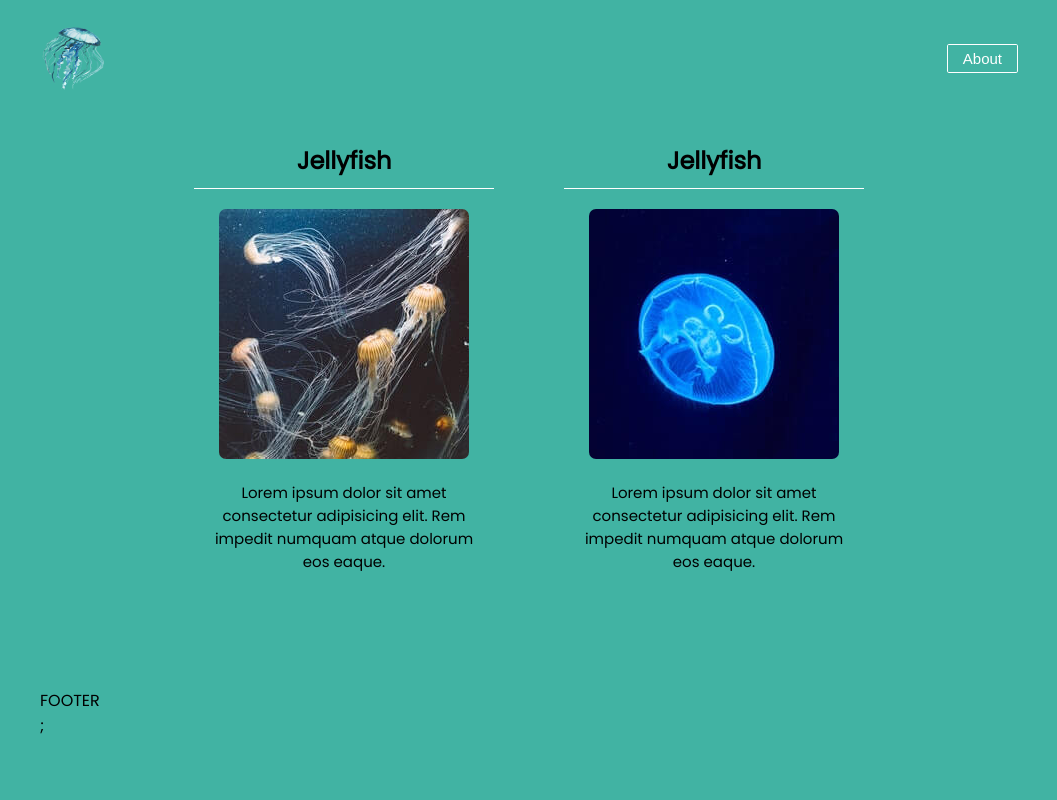
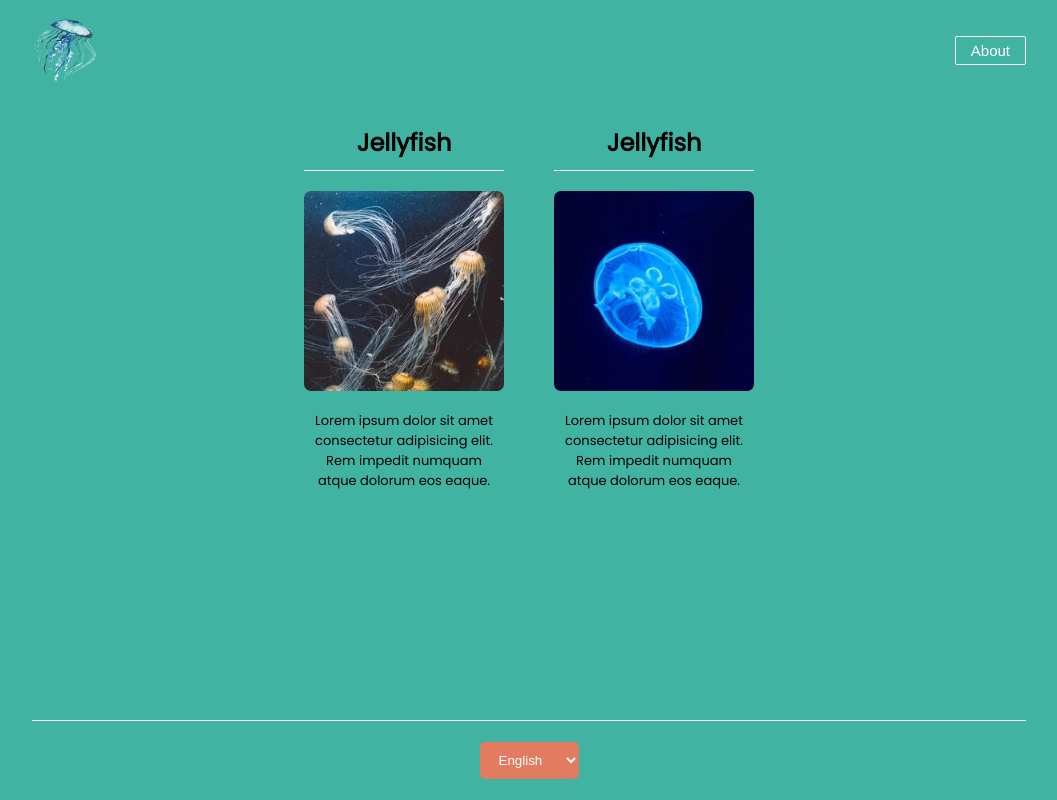
Before and after one commit to polrb5/nextjs-assessment, a Next.js app: page / in a window 1280 px wide. Shown: the whole page, without its empty margins (111-1168 px from the left). Built offline with nearby package versions, Linux system fonts and the light colour scheme.

Commit message:
Add select languages in Footer

```diff
--- a/components/Footer/Footer.js
+++ b/components/Footer/Footer.js
@@ -1,3 +1,12 @@
+import styles from "./Footer.module.css";
+
 export default function Footer() {
-  return <footer className="">FOOTER</footer>;
+  return (
+    <footer className={styles.footer}>
+      <select className={styles.selectLang} name="language" id="lang">
+        <option value="english">English</option>
+        <option value="spanish">Spanish</option>
+      </select>
+    </footer>
+  );
 }
--- /dev/null
+++ b/components/Footer/Footer.module.css
@@ -0,0 +1,20 @@
+.footer {
+  height: var(--footer-height);
+  border-top: 1px solid var(--color-white);
+  display: flex;
+  align-items: center;
+  justify-content: center;
+}
+
+.selectLang {
+  padding: 10px 15px;
+  background-color: #e27b60;
+  color: var(--color-white);
+  border: 0;
+  border-radius: 5px;
+  cursor: pointer;
+}
+
+.selectLang option {
+  cursor: pointer;
+}
--- a/components/MainSection/MainSection.js
+++ b/components/MainSection/MainSection.js
@@ -5,7 +5,6 @@ export default function MainSection() {
   return (
     <main className={styles.containerSection}>
       <section className={styles.section}>
-        <div className={`${styles.sectionItem} ${styles.sectionText1}`}>
         <div className={styles.card}>
           <h2>Jellyfish</h2>
           <Image
@@ -15,12 +14,10 @@ export default function MainSection() {
             height="250"
           />
           <p>
-              Lorem ipsum dolor sit amet consectetur adipisicing elit. Rem
-              impedit numquam atque dolorum eos eaque.
+            Lorem ipsum dolor sit amet consectetur adipisicing elit. Rem impedit
+            numquam atque dolorum eos eaque.
           </p>
         </div>
-        </div>
-        <div className={`${styles.sectionItem} ${styles.sectionText1}`}>
         <div className={styles.card}>
           <h2>Jellyfish</h2>
           <Image
@@ -30,10 +27,9 @@ export default function MainSection() {
             height="250"
           />
           <p>
-              Lorem ipsum dolor sit amet consectetur adipisicing elit. Rem
-              impedit numquam atque dolorum eos eaque.
+            Lorem ipsum dolor sit amet consectetur adipisicing elit. Rem impedit
+            numquam atque dolorum eos eaque.
           </p>
-          </div>
         </div>
       </section>
     </main>
--- a/components/MainSection/MainSection.module.css
+++ b/components/MainSection/MainSection.module.css
@@ -1,18 +1,15 @@
 .containerSection {
-  min-height: calc(100vh - var(--footer-height) - var(--header-height));
+  min-height: calc(100vh - (var(--footer-height) + var(--header-height)));
 }
-
 .section {
   display: flex;
   flex-wrap: wrap;
-  -webkit-flex-wrap: wrap;
   justify-content: center;
 }
 .card {
-  padding: 15px;
-  /* border-bottom: 1px solid var(--color-white); */
-  width: 300px;
-  height: 400px;
+  padding: 25px;
+  width: 250px;
+  min-height: 350px;
   text-align: center;
 }
 
@@ -29,17 +26,14 @@
   border: 3px solid var(--color-white);
 }
 
+.card p {
+  font-size: 13px;
+  margin-inline: 10px;
+}
+
 @media (min-width: 769px) {
   .containerSection {
     margin-inline: 5vw;
-  }
-  .sectionItem {
-    padding: 20px;
-  }
-
-  .card p {
-    font-size: 15px;
-    margin-inline: 10px;
   }
   .sectionImage1,
   .sectionImage2 {
--- a/pages/_app.js
+++ b/pages/_app.js
@@ -5,7 +5,7 @@ import Layout from "../components/Layout/Layout";
 function MyApp({ Component, pageProps }) {
   return (
     <Layout>
-      <Component {...pageProps} />;
+      <Component {...pageProps} />
     </Layout>
   );
 }
--- a/styles/globals.css
+++ b/styles/globals.css
@@ -3,13 +3,21 @@
   --color-white: #ffffff;
   --color-pink: #c38d9e;
   --header-height: 100px;
-  --footer-height: 120px;
+  --footer-height: 80px;
+}
+
+*,
+*:before,
+*:after {
+  box-sizing: border-box;
 }
 
 html,
 body {
   font-family: "Poppins";
   background-color: #41b3a3;
+  margin: 0;
+  padding: 0;
 }
 
 a {
```
Lines whose indentation alone changed are shown as unchanged.
